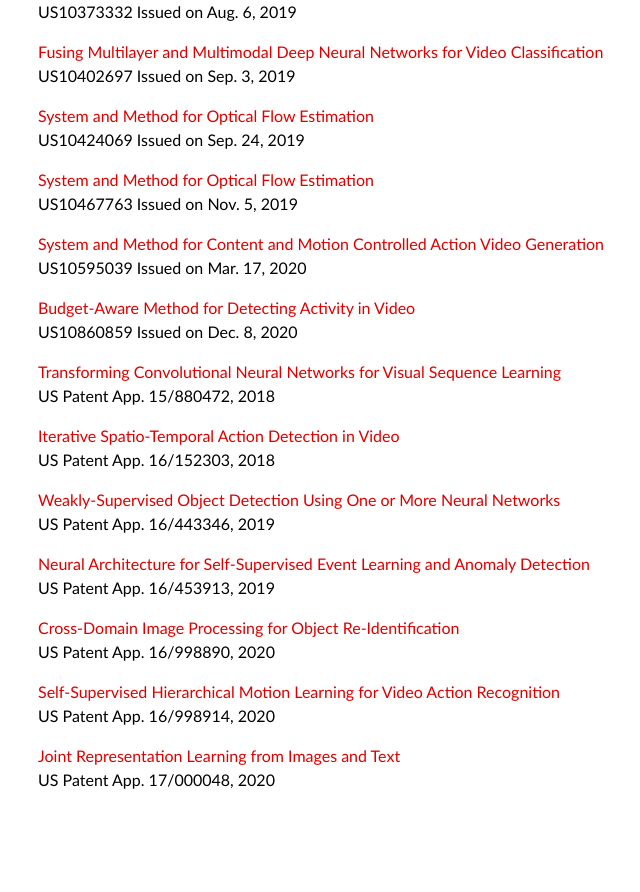
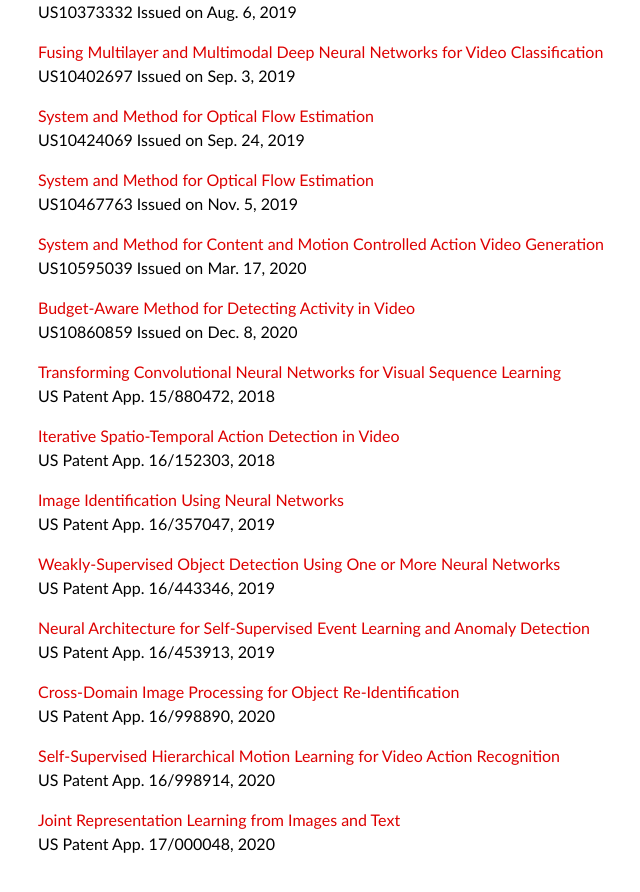
Before and after one commit to xiaodongyang/xiaodongyang.github.io, a Jekyll site: the page built from publications/index.md, in a window 1280 px wide and 900 px high, scrolled down 5514 px. Shown: the top 892 px of the window, without its empty margins (257-897 px from the left). Built offline with Jekyll 4.4.1, drawn with Linux system fonts in a browser that asks for light colours; some web fonts are replaced; before the commit the page ends 6350 px from its top, so only the background shows below that.

Commit message:
Update index.md

```diff
--- a/publications/index.md
+++ b/publications/index.md
@@ -265,6 +265,9 @@ US Patent App. 15/880472, 2018
 [Iterative Spatio-Temporal Action Detection in Video](/publications/papers/16-152303.pdf)
 US Patent App. 16/152303, 2018
 
+[Image Identification Using Neural Networks](/publications/papers/16-357047.pdf)
+US Patent App. 16/357047, 2019
+
 [Weakly-Supervised Object Detection Using One or More Neural Networks](/publications/papers/16-443346.pdf)
 US Patent App. 16/443346, 2019
 
```
